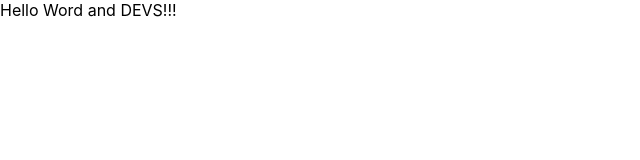
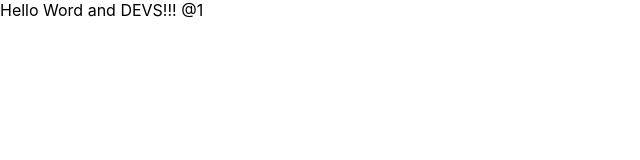
Before and after one commit to GoDevBrazil/rpg-table-fe, a React (Create React App) app: page / in a window 1280 px wide. Shown: the top 160 px of the page, without its empty margins (0-640 px from the left). Built offline with nearby package versions, Linux system fonts and the light colour scheme.

Commit message:
chore(RPG000): example to show pipeline to Maur

```diff
--- a/src/App.tsx
+++ b/src/App.tsx
@@ -1,7 +1,7 @@
 function App() {
   return (
     <div>
-     Hello Word and DEVS!!!
+     Hello Word and DEVS!!! @1
     </div>
   );
 }
```
